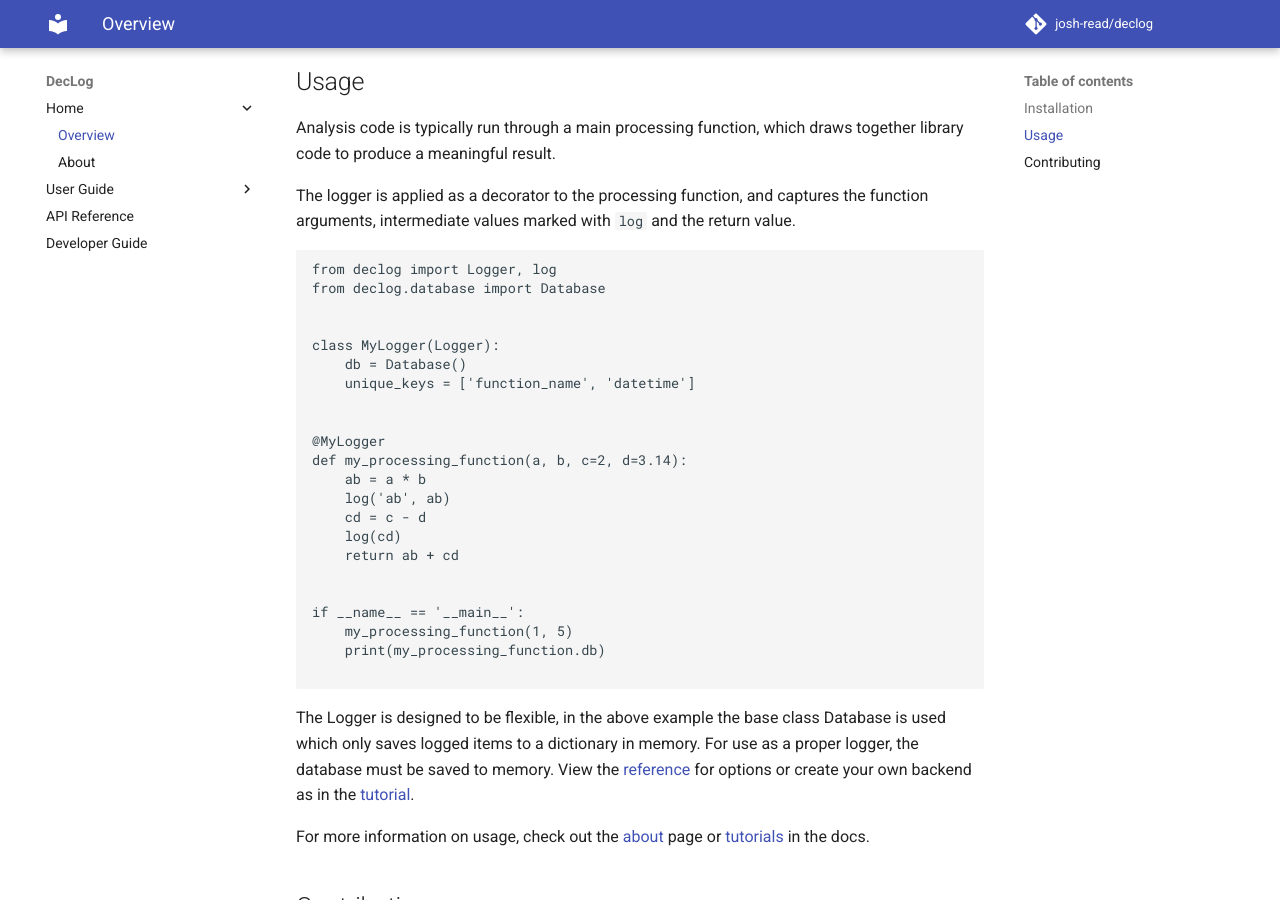
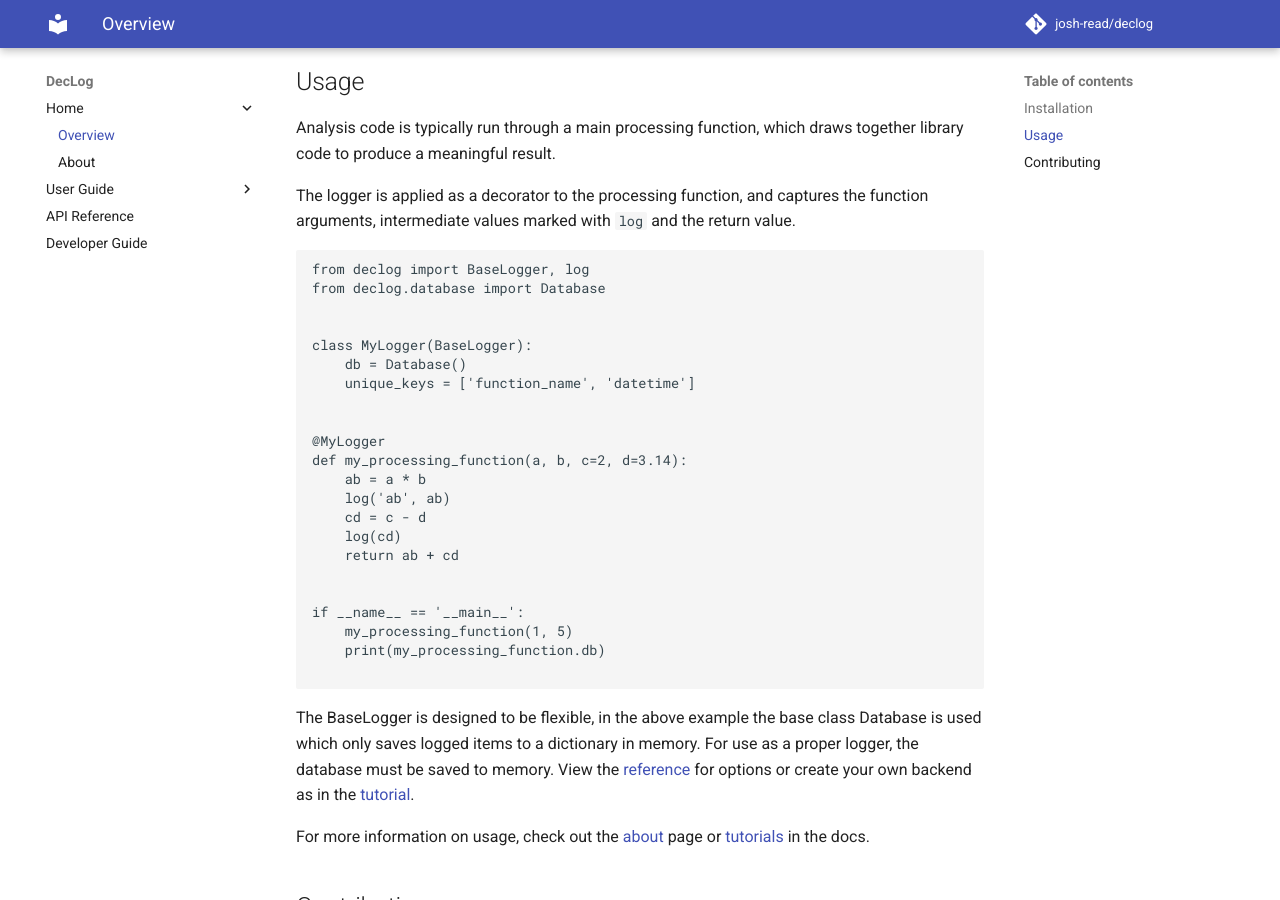
Before and after one commit to josh-read/declog, an MkDocs documentation site: the page built from docs/README.md, in a window 1280 px wide and 900 px high, scrolled down 423 px. Built offline with MkDocs 1.6.1 and Material for MkDocs 9.7.7, drawn with Linux system fonts in a browser that asks for light colours; comment, search, counter and statistics services are not loaded.

Commit message:
Rename Logger to BaseLogger

````diff
--- a/docs/README.md
+++ b/docs/README.md
@@ -38,11 +38,11 @@ and captures the function arguments, intermediate values marked
 with `log` and the return value.
 
 ```python
-from declog import Logger, log
+from declog import BaseLogger, log
 from declog.database import Database
 
 
-class MyLogger(Logger):
+class MyLogger(BaseLogger):
     db = Database()
     unique_keys = ['function_name', 'datetime']
 
@@ -62,7 +62,7 @@ if __name__ == '__main__':
 
 ```
 
-The Logger is designed to be flexible, in the above example the base class
+The BaseLogger is designed to be flexible, in the above example the base class
 Database is used which only saves logged items to a dictionary in memory.
 For use as a proper logger, the database must be saved to memory. View the
 [reference](reference.md) for options or create your own backend as in the
````
Also changed, not shown: docs/about.md (+2 -2 lines), docs/basic_usage.md (+3 -3 lines), 3 other files.
